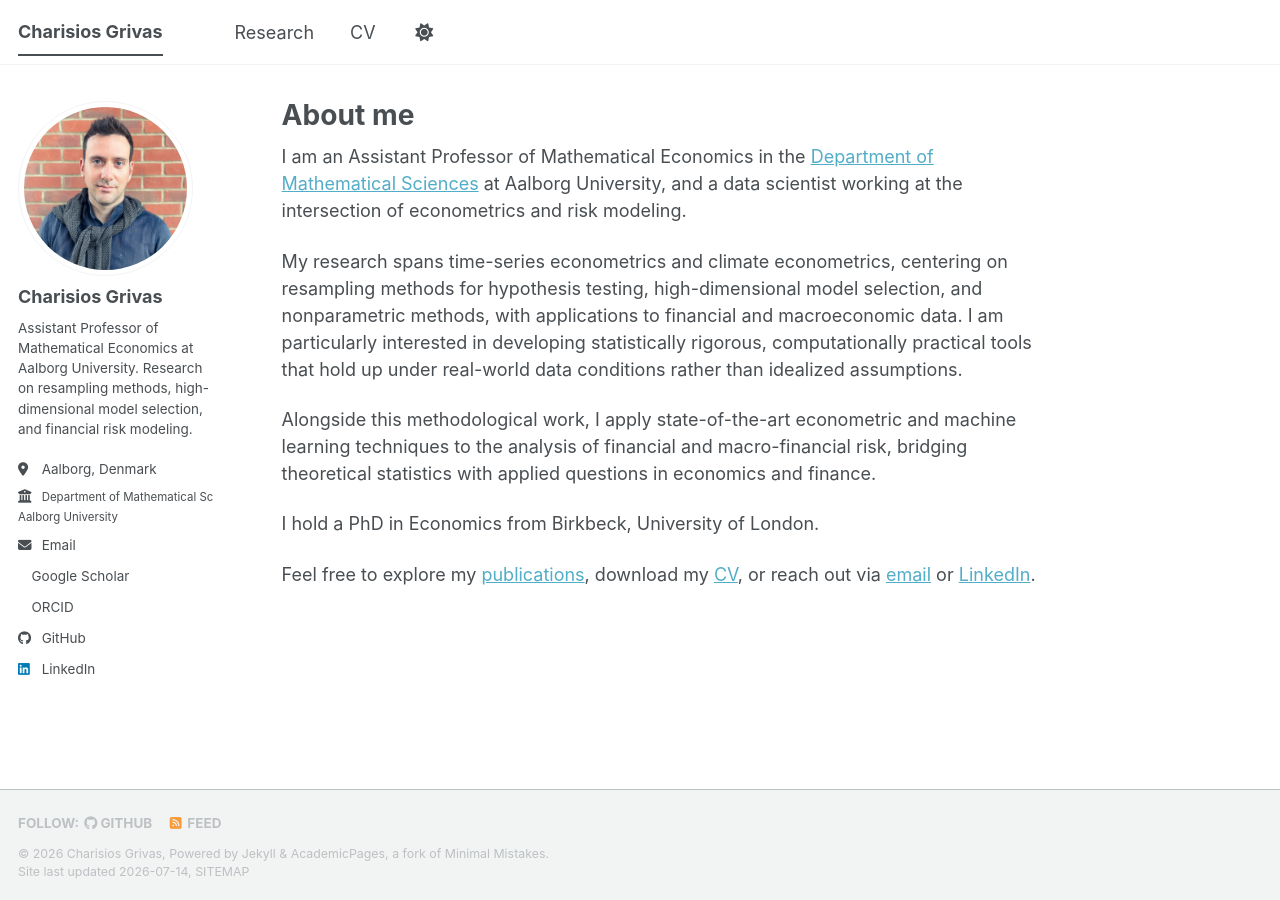
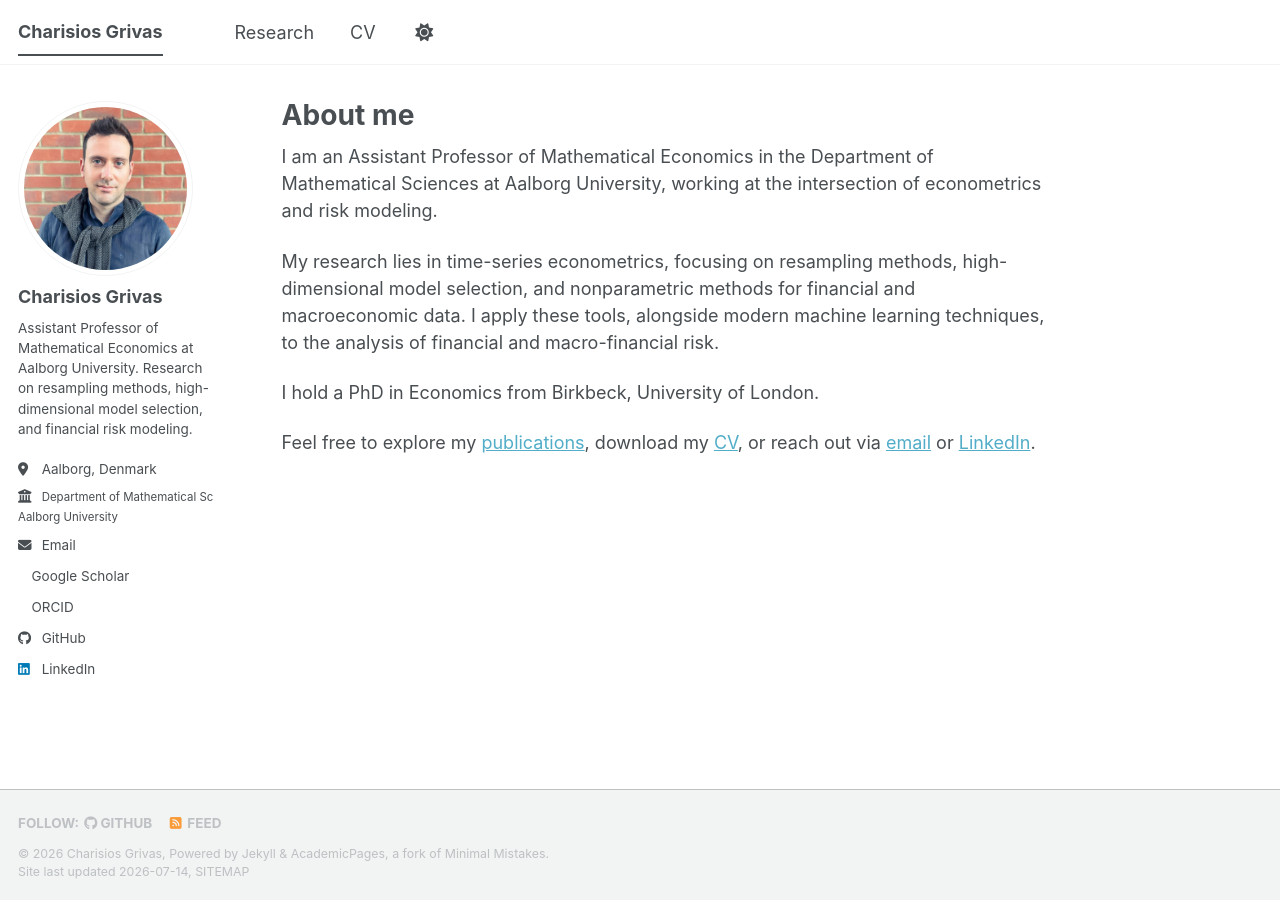
Before and after one commit to chargrivas/chargrivas.github.io, a Jekyll site: the page built from _pages/about.md, in a window 1280 px wide. Built offline with Jekyll 4.4.1, drawn with Linux system fonts in a browser that asks for light colours; a style sheet for code colours, icons or effects is not loaded.

Commit message:
Update about.md

```diff
--- a/_pages/about.md
+++ b/_pages/about.md
@@ -8,11 +8,9 @@ redirect_from:
   - /about.html
 ---
 
-I am an Assistant Professor of Mathematical Economics in the [Department of Mathematical Sciences](https://www.math.aau.dk/) at Aalborg University, and a data scientist working at the intersection of econometrics and risk modeling.
+I am an Assistant Professor of Mathematical Economics in the Department of Mathematical Sciences at Aalborg University, working at the intersection of econometrics and risk modeling.
 
-My research spans time-series econometrics and climate econometrics, centering on resampling methods for hypothesis testing, high-dimensional model selection, and nonparametric methods, with applications to financial and macroeconomic data. I am particularly interested in developing statistically rigorous, computationally practical tools that hold up under real-world data conditions rather than idealized assumptions.
-
-Alongside this methodological work, I apply state-of-the-art econometric and machine learning techniques to the analysis of financial and macro-financial risk, bridging theoretical statistics with applied questions in economics and finance.
+My research lies in time-series econometrics, focusing on resampling methods, high-dimensional model selection, and nonparametric methods for financial and macroeconomic data. I apply these tools, alongside modern machine learning techniques, to the analysis of financial and macro-financial risk.
 
 I hold a PhD in Economics from Birkbeck, University of London.
 
```
